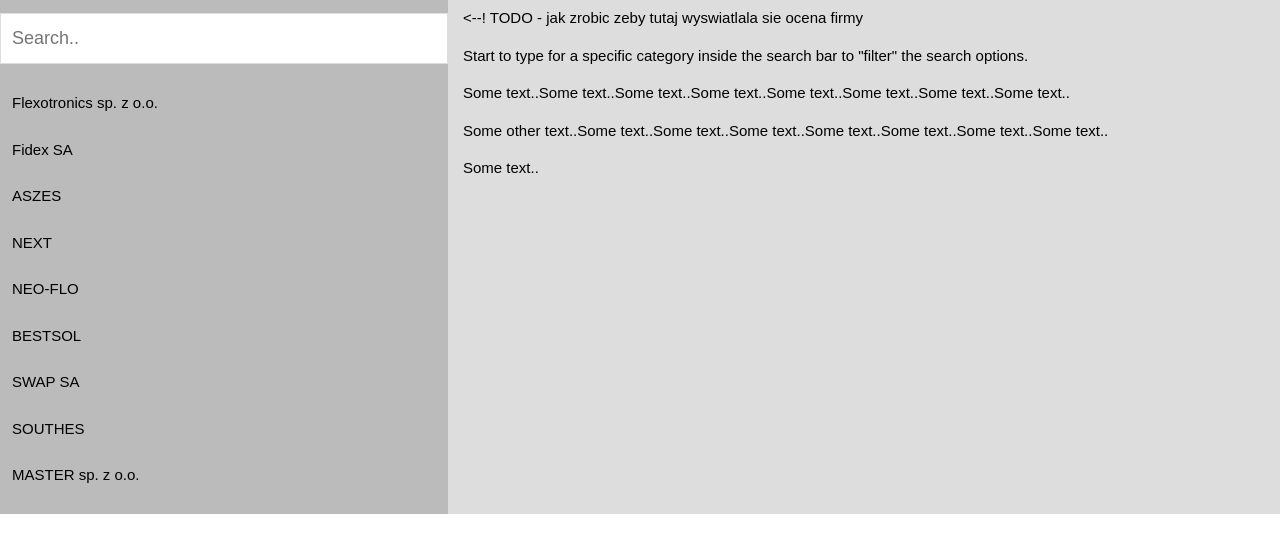
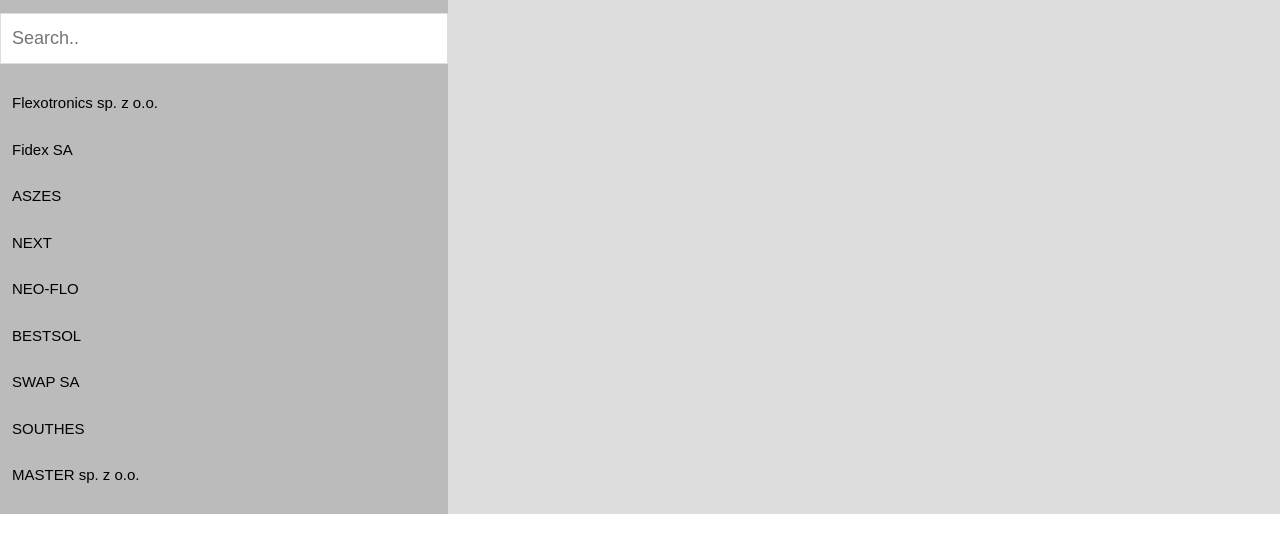
Before and after one commit to KubaMx/JMwebsite1, a plain HTML site: page search.html in a window 1280 px wide. Shown: the part 219-772 px from the top of the page. Drawn offline with nearby package versions, Linux system fonts and the light colour scheme.

```diff
--- a/search.html
+++ b/search.html
@@ -37,11 +37,7 @@
 
     <div class="right" style="background-color:#ddd;">
         <h2>Page Content</h2>
-        <--! TODO - jak zrobic zeby tutaj wyswiatlala sie ocena firmy
-        <p>Start to type for a specific category inside the search bar to "filter" the search options.</p>
-        <p>Some text..Some text..Some text..Some text..Some text..Some text..Some text..Some text..</p>
-        <p>Some other text..Some text..Some text..Some text..Some text..Some text..Some text..Some text..</p>
-        <p>Some text..</p>
+
     </div>
 </div>
 
--- a/style.css
+++ b/style.css
@@ -4,6 +4,7 @@ top: 50%;
 left: 50%;
 transform: translate(-50%, -50%);
 }
+
 body {
   font-family: Arial, Helvetica, sans-serif;
 }
```
Also changed, not shown: index.html (+3 -2 lines).
